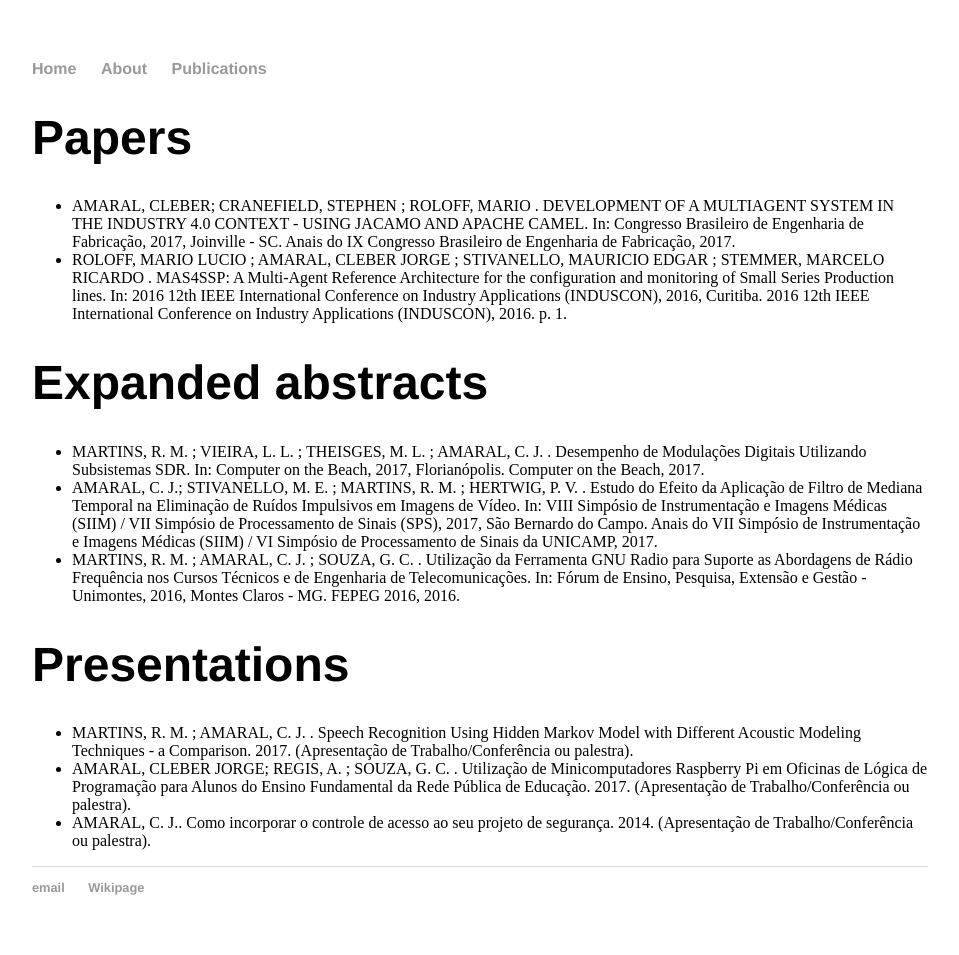
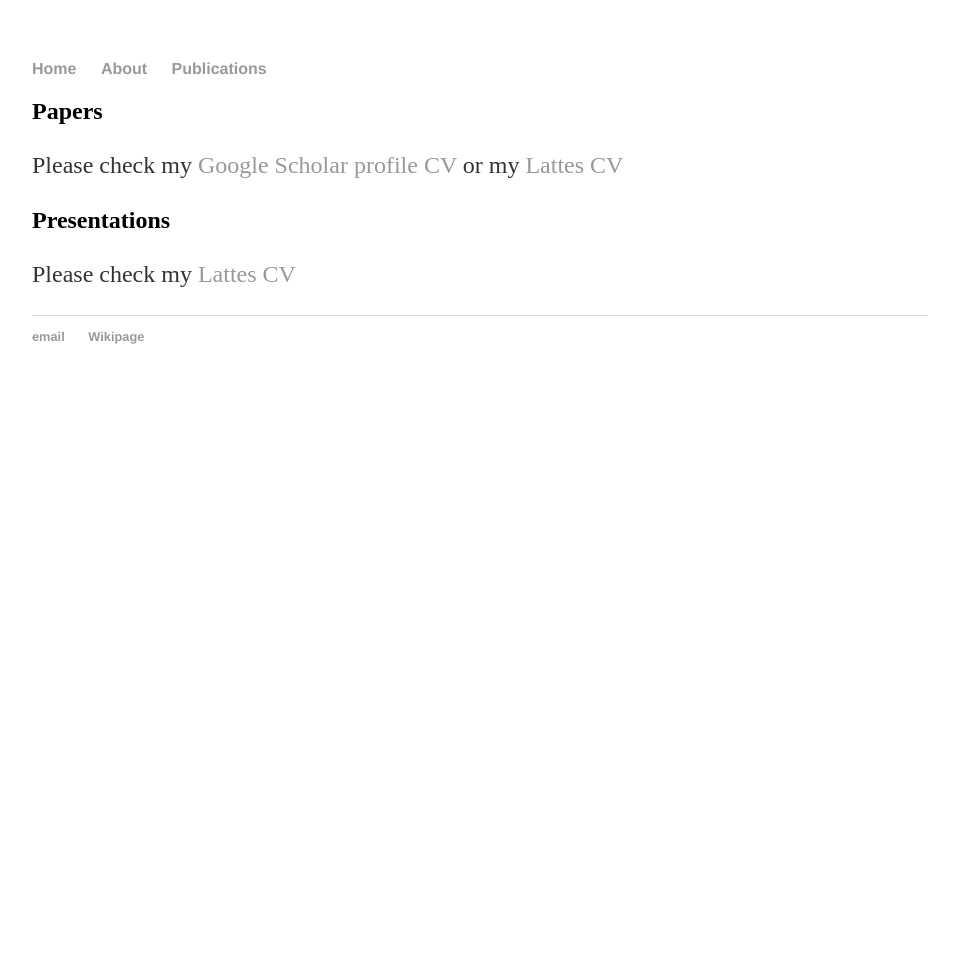
Before and after one commit to cleberjamaral/cleberjamaral.github.io, a Jekyll site: the page built from publications/index.html, in a window 1280 px wide. Shown: the whole page, without its empty margins (160-1119 px from the left). Built offline with Jekyll 4.4.1, drawn with Linux system fonts in a browser that asks for light colours; after the commit the page ends 900 px from its top, so only the background shows below that.

Commit message:
Update index.html

```diff
--- a/publications/index.html
+++ b/publications/index.html
@@ -3,21 +3,8 @@ layout: default
 title: Cleber Jorge Amaral - publications
 ---
 <div class="publications">
-  <h1>Papers</h1>
-	<ul class="publications">
-		<li>AMARAL, CLEBER; CRANEFIELD, STEPHEN ; ROLOFF, MARIO . DEVELOPMENT OF A MULTIAGENT SYSTEM IN THE INDUSTRY 4.0 CONTEXT - USING JACAMO AND APACHE CAMEL. In: Congresso Brasileiro de Engenharia de Fabricação, 2017, Joinville - SC. Anais do IX Congresso Brasileiro de Engenharia de Fabricação, 2017.</li>
-    <li>ROLOFF, MARIO LUCIO ; AMARAL, CLEBER JORGE ; STIVANELLO, MAURICIO EDGAR ; STEMMER, MARCELO RICARDO . MAS4SSP: A Multi-Agent Reference Architecture for the configuration and monitoring of Small Series Production lines. In: 2016 12th IEEE International Conference on Industry Applications (INDUSCON), 2016, Curitiba. 2016 12th IEEE International Conference on Industry Applications (INDUSCON), 2016. p. 1.</li>
-	</ul>
-  <h1>Expanded abstracts</h1>
-	<ul class="publications">
-		<li>MARTINS, R. M. ; VIEIRA, L. L. ; THEISGES, M. L. ; AMARAL, C. J. . Desempenho de Modulações Digitais Utilizando Subsistemas SDR. In: Computer on the Beach, 2017, Florianópolis. Computer on the Beach, 2017.</li>
-    <li>AMARAL, C. J.; STIVANELLO, M. E. ; MARTINS, R. M. ; HERTWIG, P. V. . Estudo do Efeito da Aplicação de Filtro de Mediana Temporal na Eliminação de Ruídos Impulsivos em Imagens de Vídeo. In: VIII Simpósio de Instrumentação e Imagens Médicas (SIIM) / VII Simpósio de Processamento de Sinais (SPS), 2017, São Bernardo do Campo. Anais do VII Simpósio de Instrumentação e Imagens Médicas (SIIM) / VI Simpósio de Processamento de Sinais da UNICAMP, 2017.</li>
-    <li>MARTINS, R. M. ; AMARAL, C. J. ; SOUZA, G. C. . Utilização da Ferramenta GNU Radio para Suporte as Abordagens de Rádio Frequência nos Cursos Técnicos e de Engenharia de Telecomunicações. In: Fórum de Ensino, Pesquisa, Extensão e Gestão - Unimontes, 2016, Montes Claros - MG. FEPEG 2016, 2016.</li>
-	</ul>
-  <h1>Presentations</h1>
-	<ul class="publications">
-		<li>MARTINS, R. M. ; AMARAL, C. J. . Speech Recognition Using Hidden Markov Model with Different Acoustic Modeling Techniques - a Comparison. 2017. (Apresentação de Trabalho/Conferência ou palestra).</li>
-    <li>AMARAL, CLEBER JORGE; REGIS, A. ; SOUZA, G. C. . Utilização de Minicomputadores Raspberry Pi em Oficinas de Lógica de Programação para Alunos do Ensino Fundamental da Rede Pública de Educação. 2017. (Apresentação de Trabalho/Conferência ou palestra).</li>
-    <li>AMARAL, C. J.. Como incorporar o controle de acesso ao seu projeto de segurança. 2014. (Apresentação de Trabalho/Conferência ou palestra).</li>
-	</ul>
+  <h2>Papers</h2>
+  <p>Please check my <a href="https://scholar.google.com.br/citations?hl=pt-BR&user=H8cwaykAAAAJ">Google Scholar profile CV</a> or my <a href="http://lattes.cnpq.br/1527306876321584">Lattes CV</a></p>
+  <h2>Presentations</h2>
+  <p>Please check my <a href="http://lattes.cnpq.br/1527306876321584">Lattes CV</a></p>
 </div>
```
